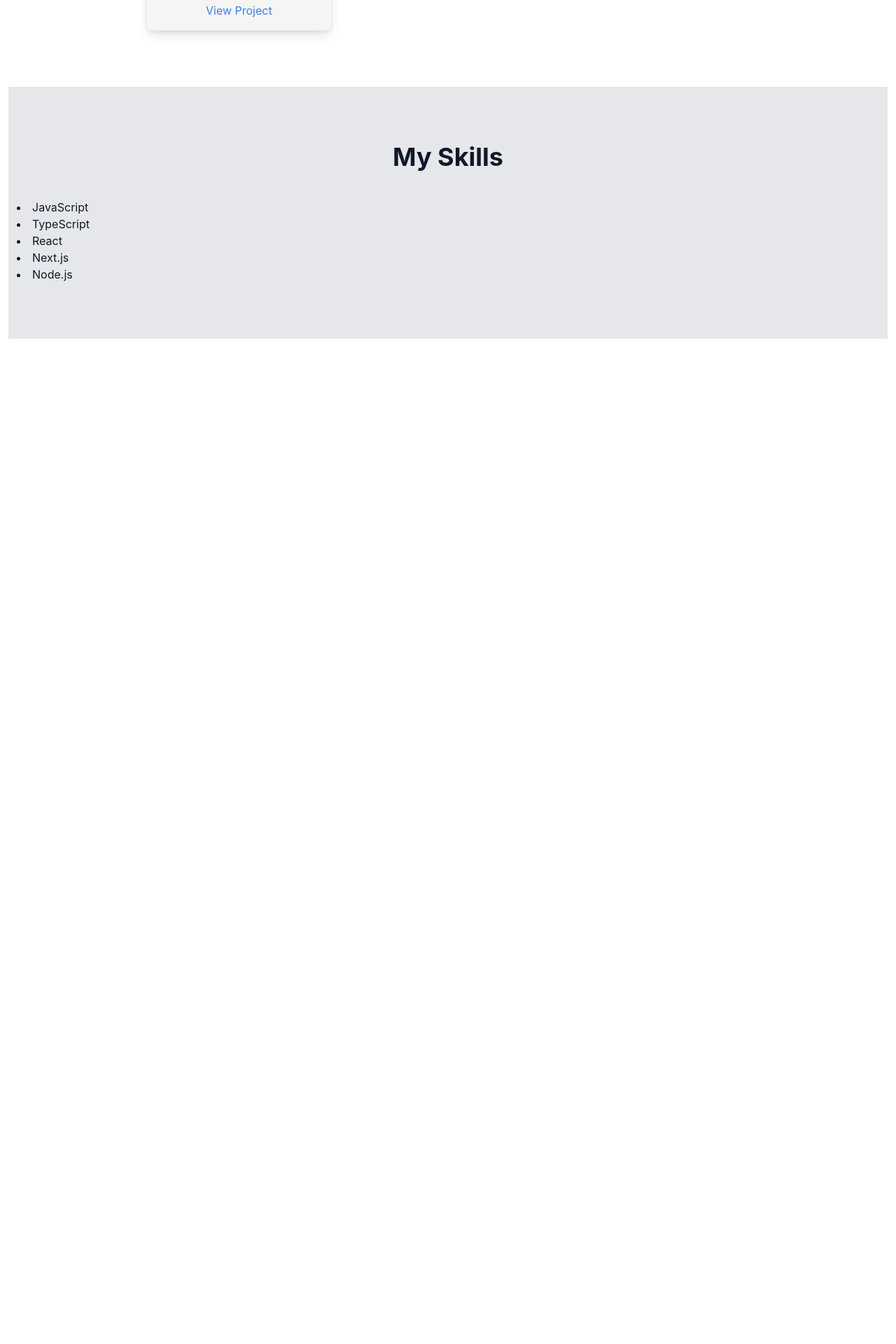
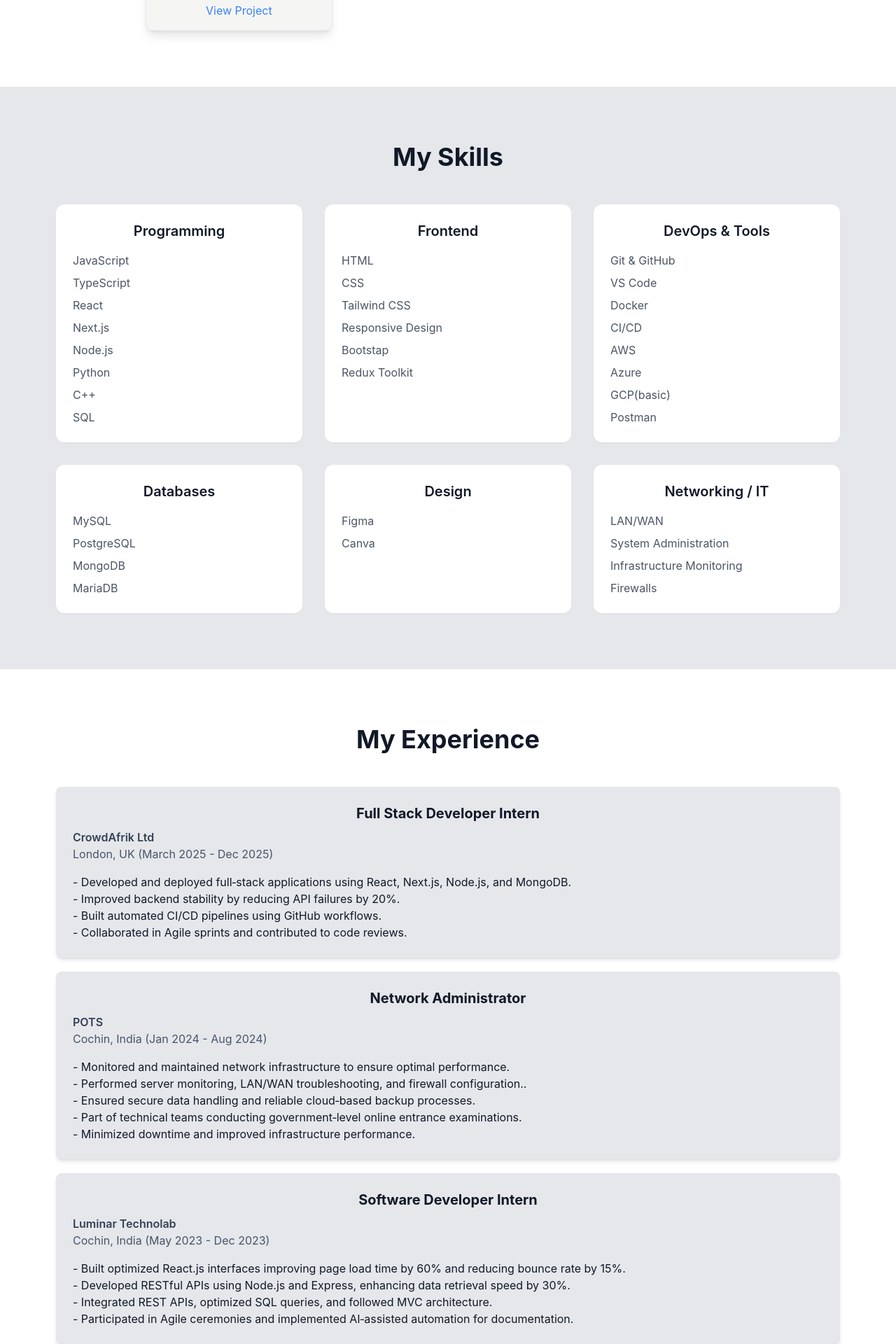
Before and after one commit to Basiljini/my-portfolio, a Next.js app: page / in a window 1280 px wide. Shown: the part 3040-4960 px from the top of the page at 70% size. Before the commit the page ends 3524 px from the top, so only its background shows below. Built offline with nearby package versions, Linux system fonts and the light colour scheme.

Commit message:
added experience section

```diff
--- a/package.json
+++ b/package.json
@@ -9,6 +9,7 @@
     "lint": "eslint"
   },
   "dependencies": {
+    "framer-motion": "^12.23.26",
     "next": "15.5.3",
     "react": "19.1.0",
     "react-dom": "19.1.0",
--- /dev/null
+++ b/src/app/components/Experience.tsx
@@ -0,0 +1,93 @@
+"use client";
+export default function Experience() {
+    return (
+      // Experience Section
+      <section id="experience" className="py-20 bg-white">
+        <div className="max-w-6xl mx-auto px-4">
+          <h2 className="text-center text-4xl font-bold mb-12">
+            My Experience
+          </h2>
+
+          <div className="grid grid-cols-1 gap-8">
+            {/*CrowdAfrik Ltd*/}
+            <div className="bg-gray-200 p-6 rounded-lg shadow-md">
+              <h3 className="text-xl font-bold mb-2 text-center">Full Stack Developer Intern</h3>
+              <p className="text-slate-700 font-semibold">CrowdAfrik Ltd</p>
+              <p className="text-slate-600">London, UK (March 2025 - Dec 2025)</p>
+              <div className="mt-4">
+                <ul>
+                    <li>
+                     - Developed and deployed full‑stack applications using React, Next.js, Node.js, and MongoDB.
+                    </li>
+                    <li>
+                     - Improved backend stability by reducing API failures by 20%.
+                    </li>
+                    <li>
+                     - Built automated CI/CD pipelines using GitHub workflows.
+                    </li>
+                    <li>
+                     - Collaborated in Agile sprints and contributed to code reviews.
+                    </li>
+                </ul>
+              </div>
+            </div>
+          </div>
+
+          <div className="grid grid-cols-1 gap-8 mt-5">
+            {/*POTS*/}
+            <div className="bg-gray-200 p-6 rounded-lg shadow-md">
+              <h3 className="text-xl font-bold mb-2 text-center">Network Administrator</h3>
+              <p className="text-slate-700 font-semibold">POTS</p>
+              <p className="text-slate-600">Cochin, India (Jan 2024 - Aug 2024)</p>
+              <div className="mt-4">
+                <ul>
+                    <li>
+                     - Monitored and maintained network infrastructure to ensure optimal performance.
+                    </li>
+                    <li>
+                     - Performed server monitoring, LAN/WAN troubleshooting, and firewall configuration..
+                    </li>
+                    <li>
+                     - Ensured secure data handling and reliable cloud‑based backup processes.
+                    </li>
+                    <li>
+                     - Part of technical teams conducting government‑level online entrance examinations.
+                    </li>
+                    <li>
+                     - Minimized downtime and improved infrastructure performance.
+                    </li>
+                </ul>
+              </div>
+            </div>
+          </div>
+
+          <div className="grid grid-cols-1 gap-8 mt-5">
+            {/*Luminar Technolab*/}
+            <div className="bg-gray-200 p-6 rounded-lg shadow-md">
+              <h3 className="text-xl font-bold mb-2 text-center">Software Developer Intern</h3>
+              <p className="text-slate-700 font-semibold">Luminar Technolab</p>
+              <p className="text-slate-600">Cochin, India (May 2023 - Dec 2023)</p>
+              <div className="mt-4">
+                <ul>
+                    <li>
+                     - Built optimized React.js interfaces improving page load time by 60% and reducing bounce rate by 15%.
+                    </li>
+                    <li>
+                     - Developed RESTful APIs using Node.js and Express, enhancing data retrieval speed by 30%.
+                    </li>
+                    <li>
+                     - Integrated REST APIs, optimized SQL queries, and followed MVC architecture.
+                    </li>
+                    <li>
+                     - Participated in Agile ceremonies and implemented AI‑assisted automation for documentation.
+                    </li>
+                </ul>
+              </div>
+            </div>
+          </div>
+
+
+        </div>
+      </section>
+    );
+}
--- a/src/app/components/Skills.tsx
+++ b/src/app/components/Skills.tsx
@@ -1,15 +1,84 @@
 export default function Skills() {
   return (
     // Skills Section
-    <section className="py-20 ml-3 mr-3 bg-gray-200" id="Skills">
-      <h2 className="text-center text-4xl font-bold mb-10">My Skills</h2>
-      <ul className="list-disc list-inside ml-3">
+  <section id="skills" className="py-20 bg-gray-200">
+  <div className="max-w-6xl mx-auto px-4">
+    <h2 className="text-center text-4xl font-bold mb-12">
+      My Skills
+    </h2>
+
+    <div className="grid grid-cols-1 md:grid-cols-3 gap-8">
+      <div className="bg-white p-6 rounded-xl shadow-sm text-center">
+        <h3 className="text-xl font-semibold mb-4">Programming</h3>
+        <ul className="space-y-2 text-gray-600 text-start">
           <li>JavaScript</li>
           <li>TypeScript</li>
           <li>React</li>
           <li>Next.js</li>
           <li>Node.js</li>
+          <li>Python</li>
+          <li>C++</li>
+          <li>SQL</li>
         </ul>
+      </div>
+
+      <div className="bg-white p-6 rounded-xl shadow-sm text-center">
+        <h3 className="text-xl font-semibold mb-4">Frontend</h3>
+        <ul className="space-y-2 text-gray-600 text-start">
+          <li>HTML</li>
+          <li>CSS</li>
+          <li>Tailwind CSS</li>
+          <li>Responsive Design</li>
+          <li>Bootstap</li>
+          <li>Redux Toolkit</li>
+        </ul>
+      </div>
+
+      <div className="bg-white p-6 rounded-xl shadow-sm text-center">
+        <h3 className="text-xl font-semibold mb-4">DevOps & Tools</h3>
+        <ul className="space-y-2 text-gray-600 text-start">
+          <li>Git & GitHub</li>
+          <li>VS Code</li>
+          <li>Docker</li>
+          <li>CI/CD</li>
+          <li>AWS </li>
+          <li>Azure</li>
+          <li>GCP(basic)</li>
+          <li>Postman</li>
+        </ul>
+      </div>
+
+      <div className="bg-white p-6 rounded-xl shadow-sm text-center">
+        <h3 className="text-xl font-semibold mb-4">Databases</h3>
+        <ul className="space-y-2 text-gray-600 text-start">
+          <li>MySQL</li>
+          <li>PostgreSQL</li>
+          <li>MongoDB</li>
+          <li>MariaDB</li>
+        </ul>
+      </div>
+
+      <div className="bg-white p-6 rounded-xl shadow-sm text-center">
+        <h3 className="text-xl font-semibold mb-4">Design</h3>
+        <ul className="space-y-2 text-gray-600 text-start">
+          <li>Figma</li>
+          <li>Canva</li>
+        </ul>
+      </div>
+
+       <div className="bg-white p-6 rounded-xl shadow-sm text-center">
+        <h3 className="text-xl font-semibold mb-4">Networking / IT</h3>
+        <ul className="space-y-2 text-gray-600 text-start">
+          <li>LAN/WAN</li>
+          <li>System Administration</li>
+          <li>Infrastructure Monitoring</li>
+          <li>Firewalls</li>
+        </ul>
+      </div>
+
+    </div>
+  </div>
 </section>
+
   );
 }
--- a/src/app/page.tsx
+++ b/src/app/page.tsx
@@ -2,6 +2,7 @@ import Image from "next/image";
 import About from "./components/About";
 import MyProjects from "./components/MyProjects";
 import Skills from "./components/Skills";
+import Experience from "./components/Experience";
 export default function HomePage() {
   return (
     <main>
@@ -19,6 +20,7 @@ export default function HomePage() {
       <About />
       <MyProjects />
       <Skills />
+      <Experience />
     </main>
   );
 }
```
Also changed, not shown: 1 other file (tests, documents, lock files or other folders). Lines whose indentation alone changed are shown as unchanged.
